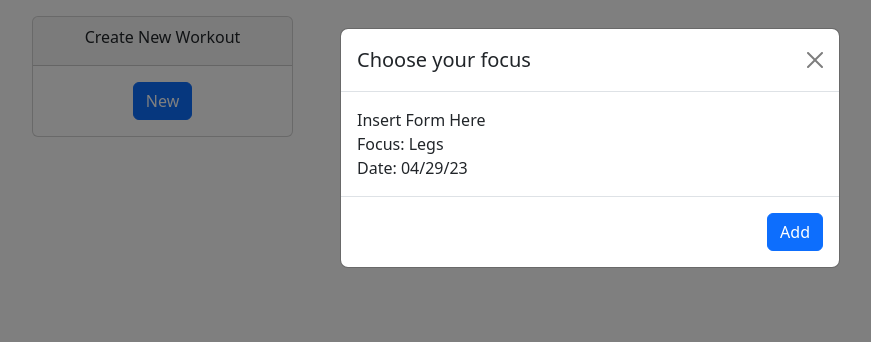
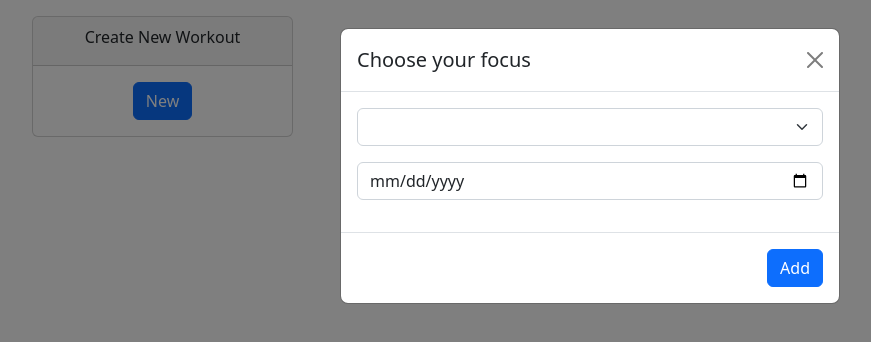
Before and after one commit to David-Ogden-III/first_react_project, a React (Create React App) app: page / in a window 1280 px wide. Both pictures are taken after a click on the button "New". Shown: the top 342 px of the page, without its empty margins (50-921 px from the left). Built offline with nearby package versions, Linux system fonts and the light colour scheme.

Commit message:
ModalForm.js and  Modal with Working date

```diff
--- /dev/null
+++ b/src/components/ModalForm.js
@@ -0,0 +1,26 @@
+import { Input, FormGroup, Form } from 'reactstrap';
+//import { selectFocusByTitle } from './workoutFocus';
+
+const ModalForm = () => {
+
+    return (
+
+        <Form>
+            <FormGroup>
+                <Input
+                    id='workoutSelector'
+                    type='select'>
+                    <option></option>
+                </Input>
+            </FormGroup>
+            <FormGroup>
+                <Input
+                    type='date'
+                    id='workoutDate'>
+                </Input>
+            </FormGroup>
+        </Form>
+    );
+};
+
+export default ModalForm;
--- a/src/components/newWorkoutModal.js
+++ b/src/components/newWorkoutModal.js
@@ -1,5 +1,6 @@
 import { useState } from 'react';
 import { Button, Modal, ModalHeader, ModalBody, ModalFooter } from 'reactstrap';
+import ModalForm from './ModalForm';
 
 const NewWorkoutModal = (args) => {
     const [modal, setModal] = useState(false);
@@ -14,9 +15,7 @@ const NewWorkoutModal = (args) => {
             <Modal isOpen={modal} toggle={toggle} {...args}>
                 <ModalHeader toggle={toggle}>Choose your focus</ModalHeader>
                 <ModalBody>
-                    Insert Form Here <br />
-                    Focus: Legs <br />
-                    Date: 04/29/23
+                    <ModalForm />
                 </ModalBody>
                 <ModalFooter>
                     <Button color="primary" onClick={toggle}>
```
Also changed, not shown: src/components/workoutFocus.js (+7 -1 lines).
